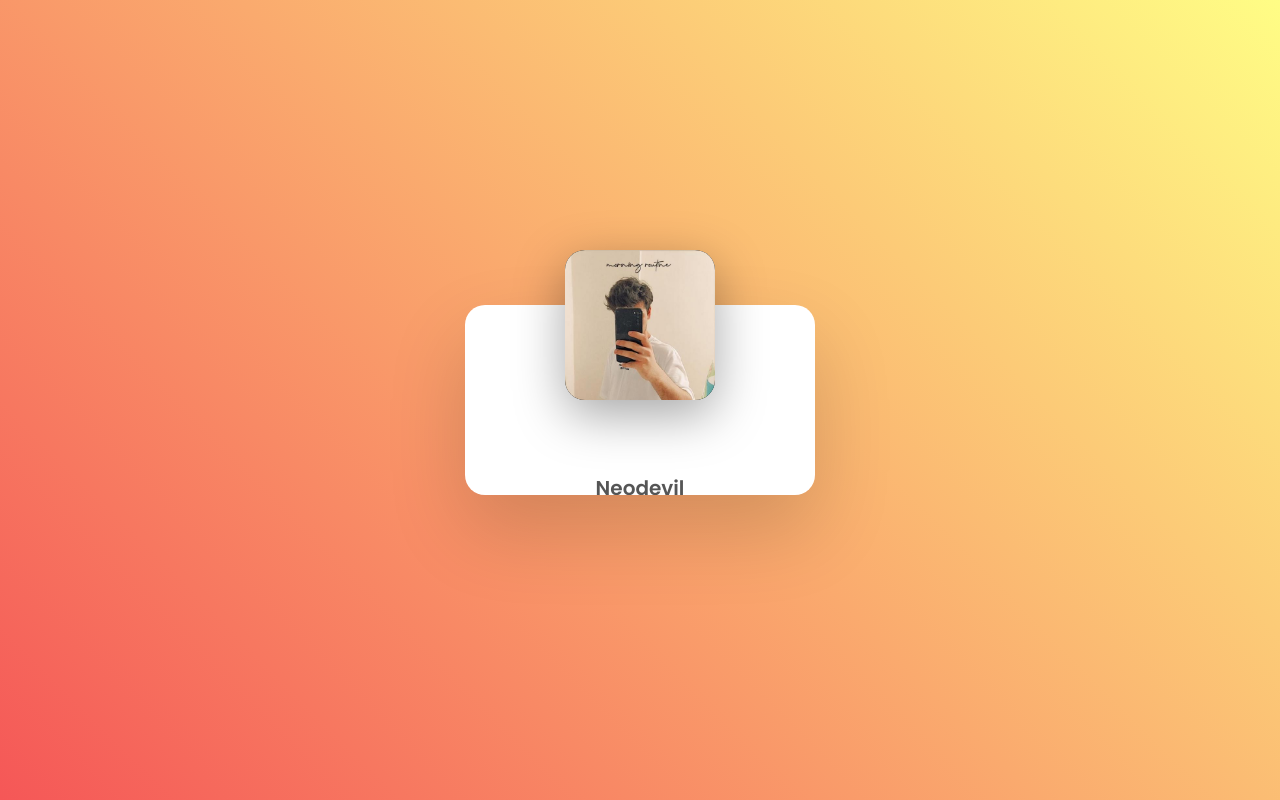
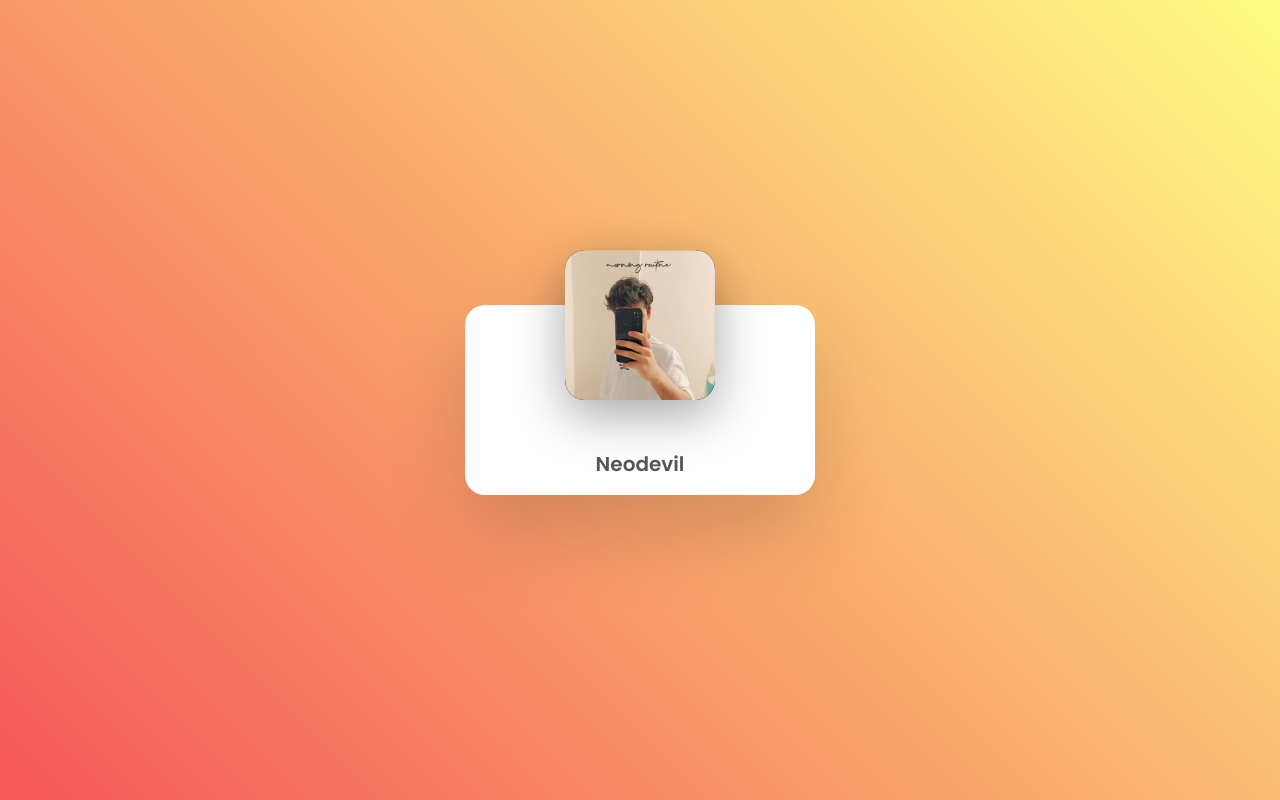
Before and after one commit to NeoAIChan/portfolio, a plain HTML site: page index.html in a window 1280 px wide. Drawn offline with Linux system fonts and the light colour scheme.

Commit message:
Optimized h2.

```diff
--- a/style.css
+++ b/style.css
@@ -83,7 +83,7 @@ body {
   font-size: 1.25em;
   font-weight: 600;
   color: #555;
-  line-height: 1.2em;
+  line-height: 2em;
 }
 
 .card .content .details h2 span {
```
